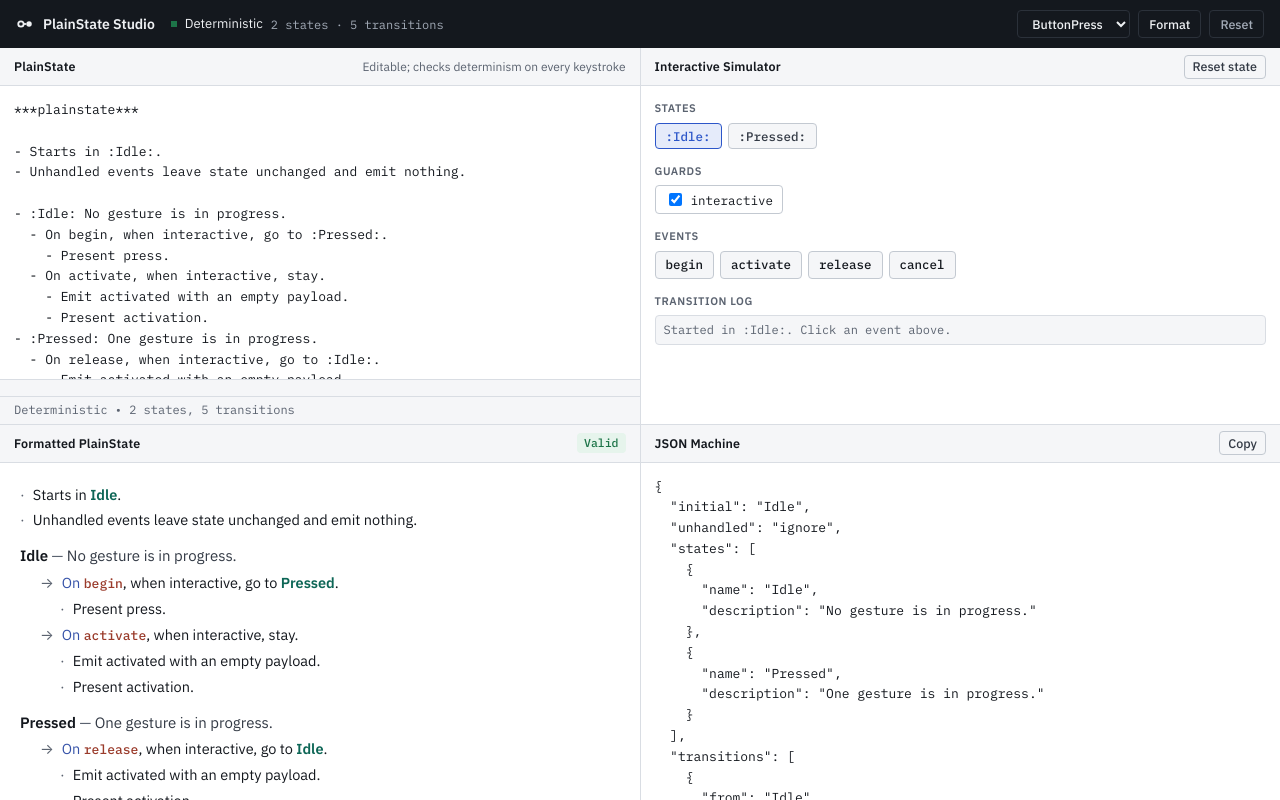
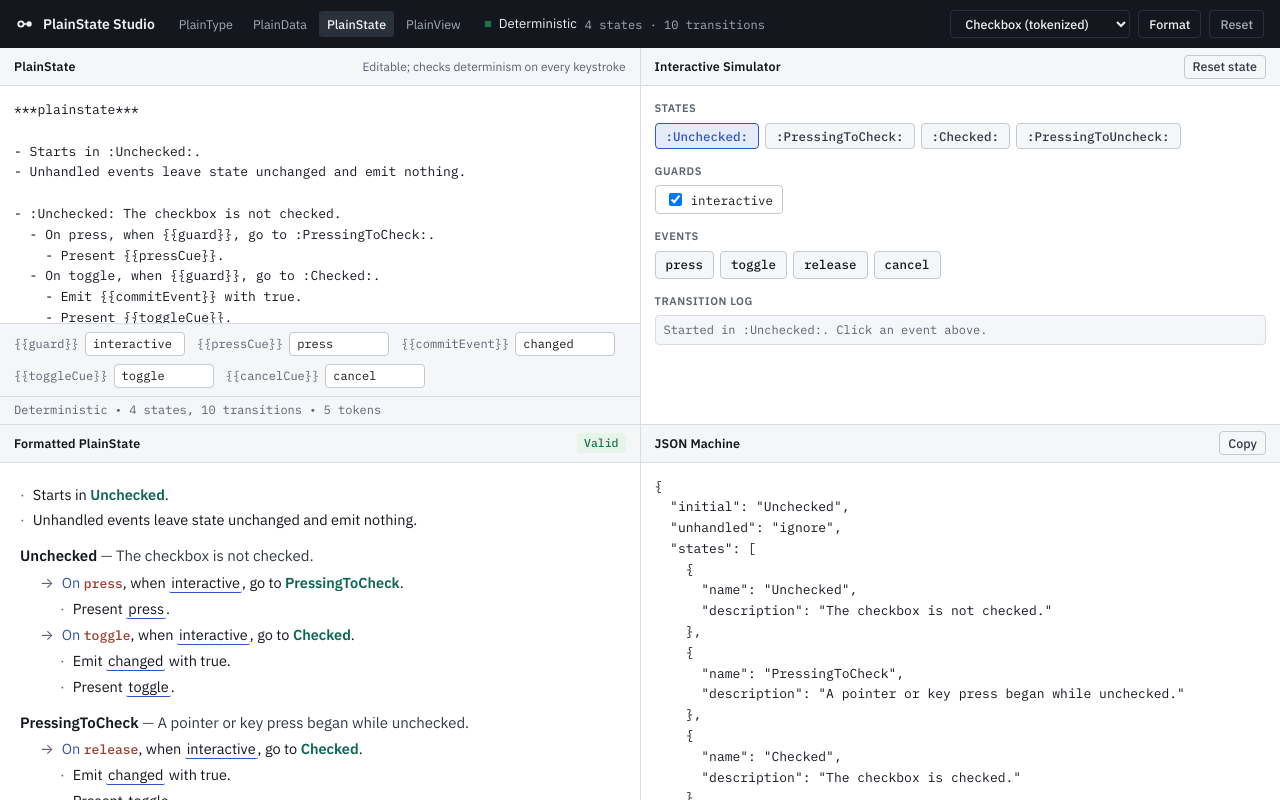
Before and after one commit to mrjf/PlainState, a website with bundled scripts: page demo/web/index.html in a window 1280 px wide. Built offline with nearby package versions, Linux system fonts and the light colour scheme.

Commit message:
Add tokenized Checkbox & ButtonPress examples with token-aware reader

```diff
--- a/demo/web/index.html
+++ b/demo/web/index.html
@@ -23,6 +23,12 @@
         </svg>
         <h1>PlainState Studio</h1>
       </div>
+      <nav class="family-links" aria-label="Plain family">
+        <a href="https://mrjf.github.io/PlainType/">PlainType</a>
+        <a href="https://mrjf.github.io/PlainData/">PlainData</a>
+        <a href="./" aria-current="page">PlainState</a>
+        <a href="https://mrjf.github.io/PlainView/">PlainView</a>
+      </nav>
       <div class="status" id="status" role="status" aria-live="polite" data-phase="synced">
         <span class="indicator" aria-hidden="true"></span>
         <span id="status-text">Deterministic</span>
@@ -30,7 +36,8 @@
       </div>
       <div class="actions">
         <select id="example-select" aria-label="Load example">
-          <option value="button-press">ButtonPress</option>
+          <option value="checkbox">Checkbox (tokenized)</option>
+          <option value="button-press">ButtonPress (tokenized)</option>
           <option value="async-fetch">AsyncFetch</option>
           <option value="door-lock">DoorLock</option>
         </select>
--- a/demo/web/main.ts
+++ b/demo/web/main.ts
@@ -6,28 +6,72 @@ import {
   parsePlainState,
   stepMachine,
   type StateMachine,
+  type TokenSpan,
 } from "../../src/index.js";
 
+const DEFAULT_TOKENS: Record<string, string> = {
+  guard: "interactive",
+  pressCue: "press",
+  toggleCue: "toggle",
+  activateCue: "activation",
+  cancelCue: "cancel",
+  commitEvent: "changed",
+};
+
 const EXAMPLES: Record<string, string> = {
+  checkbox: `***plainstate***
+
+- Starts in :Unchecked:.
+- Unhandled events leave state unchanged and emit nothing.
+
+- :Unchecked: The checkbox is not checked.
+  - On press, when {{guard}}, go to :PressingToCheck:.
+    - Present {{pressCue}}.
+  - On toggle, when {{guard}}, go to :Checked:.
+    - Emit {{commitEvent}} with true.
+    - Present {{toggleCue}}.
+- :PressingToCheck: A pointer or key press began while unchecked.
+  - On release, when {{guard}}, go to :Checked:.
+    - Emit {{commitEvent}} with true.
+    - Present {{toggleCue}}.
+  - On release, when not {{guard}}, go to :Unchecked:.
+    - Present {{cancelCue}}.
+  - On cancel, go to :Unchecked:.
+    - Present {{cancelCue}}.
+- :Checked: The checkbox is checked.
+  - On press, when {{guard}}, go to :PressingToUncheck:.
+    - Present {{pressCue}}.
+  - On toggle, when {{guard}}, go to :Unchecked:.
+    - Emit {{commitEvent}} with false.
+    - Present {{toggleCue}}.
+- :PressingToUncheck: A pointer or key press began while checked.
+  - On release, when {{guard}}, go to :Unchecked:.
+    - Emit {{commitEvent}} with false.
+    - Present {{toggleCue}}.
+  - On release, when not {{guard}}, go to :Checked:.
+    - Present {{cancelCue}}.
+  - On cancel, go to :Checked:.
+    - Present {{cancelCue}}.
+`,
   "button-press": `***plainstate***
 
 - Starts in :Idle:.
 - Unhandled events leave state unchanged and emit nothing.
 
 - :Idle: No gesture is in progress.
-  - On begin, when interactive, go to :Pressed:.
-    - Present press.
-  - On activate, when interactive, stay.
+  - On begin, when {{guard}}, go to :Pressed:.
+    - Present {{pressCue}}.
+  - On activate, when {{guard}}, stay.
     - Emit activated with an empty payload.
-    - Present activation.
+    - Present {{activateCue}}.
 - :Pressed: One gesture is in progress.
-  - On release, when interactive, go to :Idle:.
+  - On release, when {{guard}}, go to :Idle:.
     - Emit activated with an empty payload.
-    - Present activation.
-  - On release, when not interactive, go to :Idle:.
-    - Present cancel.
+    - Present {{activateCue}}.
+  - On release, when not {{guard}}, go to :Idle:.
+    - Present {{cancelCue}}.
   - On cancel, go to :Idle:.
-    - Present cancel.
+    - Present {{cancelCue}}.
 `,
   "async-fetch": `***plainstate***
 
@@ -73,7 +117,115 @@ const EXAMPLES: Record<string, string> = {
 const plainInput = document.getElementById("plain-input") as HTMLTextAreaElement;
 const formattedView = document.getElementById("formatted-view") as HTMLDivElement;
 const tokensBar = document.getElementById("tokens-bar") as HTMLDivElement;
-const tokenValues: Record<string, string> = {};
+const jsonView = document.getElementById("json-view") as HTMLPreElement;
+const exampleSelect = document.getElementById("example-select") as HTMLSelectElement;
+const statusEl = document.getElementById("status") as HTMLDivElement;
+const statusText = document.getElementById("status-text") as HTMLSpanElement;
+const statusMeta = document.getElementById("status-meta") as HTMLSpanElement;
+const compileBadge = document.getElementById("compile-badge") as HTMLSpanElement;
+const plainNotes = document.getElementById("plain-notes") as HTMLElement;
+const stateList = document.getElementById("state-list") as HTMLDivElement;
+const guardsBlock = document.getElementById("guards-block") as HTMLDivElement;
+const guardList = document.getElementById("guard-list") as HTMLDivElement;
+const eventList = document.getElementById("event-list") as HTMLDivElement;
+const traceList = document.getElementById("trace-list") as HTMLOListElement;
+const formatBtn = document.getElementById("format-btn") as HTMLButtonElement;
+const resetBtn = document.getElementById("reset-btn") as HTMLButtonElement;
+const simResetBtn = document.getElementById("sim-reset") as HTMLButtonElement;
+const copyJsonBtn = document.getElementById("copy-json") as HTMLButtonElement;
+
+const tokenValues: Record<string, string> = { ...DEFAULT_TOKENS };
+let currentMachine: StateMachine | null = null;
+let currentState = "";
+let guardValues: Record<string, boolean> = {};
+let trace: Array<{ text: string; ignored: boolean }> = [];
+
+function escapeHtml(text: string): string {
+  return text.replace(/&/g, "&amp;").replace(/</g, "&lt;").replace(/>/g, "&gt;");
+}
+
+function clipSpans(spans: readonly TokenSpan[], start: number, end: number): TokenSpan[] {
+  const out: TokenSpan[] = [];
+  for (const s of spans) {
+    if (s.start < end && start < s.end) {
+      out.push({
+        token: s.token,
+        start: Math.max(s.start, start) - start,
+        end: Math.min(s.end, end) - start,
+      });
+    }
+  }
+  return out;
+}
+
+function paintSlice(text: string, spans: readonly TokenSpan[]): string {
+  if (spans.length === 0) return escapeHtml(text);
+  let html = "";
+  let cursor = 0;
+  for (const s of spans) {
+    if (s.start > cursor) html += escapeHtml(text.slice(cursor, s.start));
+    html += `<span class="pv-token-resolved" data-token="${escapeHtml(s.token)}" title="{{${escapeHtml(s.token)}}}">${escapeHtml(text.slice(s.start, s.end))}</span>`;
+    cursor = s.end;
+  }
+  if (cursor < text.length) html += escapeHtml(text.slice(cursor));
+  return html;
+}
+
+function renderInline(text: string, spans: readonly TokenSpan[]): string {
+  let html = "";
+  let cursor = 0;
+  for (const match of text.matchAll(/:([A-Za-z][A-Za-z0-9_-]*):/g)) {
+    const at = match.index ?? 0;
+    const end = at + match[0].length;
+    if (at > cursor) html += paintSlice(text.slice(cursor, at), clipSpans(spans, cursor, at));
+    html += `<strong class="pv-ref">${paintSlice(match[1]!, clipSpans(spans, at + 1, end - 1))}</strong>`;
+    cursor = end;
+  }
+  if (cursor < text.length) html += paintSlice(text.slice(cursor), clipSpans(spans, cursor, text.length));
+  return html;
+}
+
+function renderReader(source: string, spans: readonly TokenSpan[] = []): string {
+  const normalized = source.replace(/\r\n/g, "\n");
+  const rows: string[] = [];
+  let offset = 0;
+  for (const line of normalized.split("\n")) {
+    const base = offset;
+    offset += line.length + 1;
+    if (line.trim() === "" || /^\*\*\*[^*]+\*\*\*$/.test(line.trim())) continue;
+    const indent = line.length - line.trimStart().length;
+    const depth = Math.floor(indent / 2);
+    if (!line.startsWith("- ", indent)) continue;
+    const bodyStart = indent + 2;
+    const body = line.slice(bodyStart);
+    const bodySpans = clipSpans(spans, base + bodyStart, base + line.length);
+
+    const stateDecl = /^:([A-Za-z][A-Za-z0-9_-]*):(?:\s+(.*))?$/.exec(body);
+    if (stateDecl) {
+      const name = stateDecl[1]!;
+      const rest = stateDecl[2]?.trim() ?? "";
+      const restStart = rest ? body.indexOf(rest, name.length + 2) : body.length;
+      const desc = rest
+        ? `<span class="pv-sep"> — </span><span class="pv-desc">${renderInline(rest, clipSpans(bodySpans, restStart, restStart + rest.length))}</span>`
+        : "";
+      rows.push(`<div class="pv-row pv-definition" style="--depth:${depth}"><strong class="pv-name">${paintSlice(name, clipSpans(bodySpans, 1, 1 + name.length))}</strong>${desc}</div>`);
+      continue;
+    }
+
+    const edge = /^(On\s+)([A-Za-z][A-Za-z0-9_-]*)(.*)$/.exec(body);
+    if (edge) {
+      const evStart = edge[1]!.length;
+      const restStart = evStart + edge[2]!.length;
+      rows.push(
+        `<div class="pv-row pv-edge" style="--depth:${depth}"><span class="pv-bullet">→</span><span class="pv-keyword">${escapeHtml(edge[1]!)}</span><span class="pv-event">${paintSlice(edge[2]!, clipSpans(bodySpans, evStart, restStart))}</span>${renderInline(edge[3]!, clipSpans(bodySpans, restStart, body.length))}</div>`,
+      );
+      continue;
+    }
+
+    rows.push(`<div class="pv-row pv-directive" style="--depth:${depth}"><span class="pv-bullet">·</span>${renderInline(body, bodySpans)}</div>`);
+  }
+  return rows.join("");
+}
 
 function renderTokensBar(tokens: string[]): void {
   tokensBar.hidden = tokens.length === 0;
@@ -99,69 +251,6 @@ function renderTokensBar(tokens: string[]): void {
     label.append(span, input);
     tokensBar.appendChild(label);
   }
-}
-const jsonView = document.getElementById("json-view") as HTMLPreElement;
-const exampleSelect = document.getElementById("example-select") as HTMLSelectElement;
-const statusEl = document.getElementById("status") as HTMLDivElement;
-const statusText = document.getElementById("status-text") as HTMLSpanElement;
-const statusMeta = document.getElementById("status-meta") as HTMLSpanElement;
-const compileBadge = document.getElementById("compile-badge") as HTMLSpanElement;
-const plainNotes = document.getElementById("plain-notes") as HTMLElement;
-const stateList = document.getElementById("state-list") as HTMLDivElement;
-const guardsBlock = document.getElementById("guards-block") as HTMLDivElement;
-const guardList = document.getElementById("guard-list") as HTMLDivElement;
-const eventList = document.getElementById("event-list") as HTMLDivElement;
-const traceList = document.getElementById("trace-list") as HTMLOListElement;
-const formatBtn = document.getElementById("format-btn") as HTMLButtonElement;
-const resetBtn = document.getElementById("reset-btn") as HTMLButtonElement;
-const simResetBtn = document.getElementById("sim-reset") as HTMLButtonElement;
-const copyJsonBtn = document.getElementById("copy-json") as HTMLButtonElement;
-
-let currentMachine: StateMachine | null = null;
-let currentState = "";
-let guardValues: Record<string, boolean> = {};
-let trace: Array<{ text: string; ignored: boolean }> = [];
-
-function escapeHtml(text: string): string {
-  return text.replace(/&/g, "&amp;").replace(/</g, "&lt;").replace(/>/g, "&gt;");
-}
-
-function renderInline(text: string): string {
-  return escapeHtml(text).replace(
-    /:([A-Za-z][A-Za-z0-9_-]*):/g,
-    '<strong class="pv-ref">$1</strong>',
-  );
-}
-
-function renderReader(source: string): string {
-  const rows: string[] = [];
-  for (const line of source.split("\n")) {
-    if (line.trim() === "" || /^\*\*\*[^*]+\*\*\*$/.test(line.trim())) continue;
-    const indent = line.length - line.trimStart().length;
-    const depth = Math.floor(indent / 2);
-    if (!line.startsWith("- ", indent)) continue;
-    const body = line.slice(indent + 2);
-
-    const stateDecl = /^:([A-Za-z][A-Za-z0-9_-]*):(?:\s+(.*))?$/.exec(body);
-    if (stateDecl) {
-      const desc = stateDecl[2]?.trim()
-        ? `<span class="pv-sep"> — </span><span class="pv-desc">${renderInline(stateDecl[2].trim())}</span>`
-        : "";
-      rows.push(`<div class="pv-row pv-definition" style="--depth:${depth}"><strong class="pv-name">${escapeHtml(stateDecl[1]!)}</strong>${desc}</div>`);
-      continue;
-    }
-
-    const edge = /^(On\s+)([A-Za-z][A-Za-z0-9_-]*)(.*)$/.exec(body);
-    if (edge) {
-      rows.push(
-        `<div class="pv-row pv-edge" style="--depth:${depth}"><span class="pv-bullet">→</span><span class="pv-keyword">${escapeHtml(edge[1]!)}</span><span class="pv-event">${escapeHtml(edge[2]!)}</span>${renderInline(edge[3]!)}</div>`,
-      );
-      continue;
-    }
-
-    rows.push(`<div class="pv-row pv-directive" style="--depth:${depth}"><span class="pv-bullet">·</span>${renderInline(body)}</div>`);
-  }
-  return rows.join("");
 }
 
 function renderSimulator(): void {
@@ -206,7 +295,7 @@ function renderSimulator(): void {
       if (res.matched && res.transition) {
         const extras = [
           ...res.transition.actions.map((a) => `do ${a}`),
-          ...res.transition.emits.map((e) => `emit ${e.event}`),
+          ...res.transition.emits.map((e) => `emit ${e.event}${e.payload ? `(${e.payload})` : ""}`),
           ...res.transition.effects.map((f) => `req ${f}`),
           ...(res.transition.present ? [`present ${res.transition.present}`] : []),
         ];
@@ -243,7 +332,6 @@ function compile(): void {
     renderTokensBar(tokens);
     const applied = applyTokens(plainInput.value, tokenValues);
     const machine = parsePlainState(applied.text);
-    const canonical = formatPlainState(machine);
     const analysis = analyzeMachine(machine);
     const json = JSON.stringify(machine, null, 2);
 
@@ -254,13 +342,14 @@ function compile(): void {
     }
     currentMachine = machine;
 
-    formattedView.innerHTML = renderReader(canonical);
+    formattedView.innerHTML = renderReader(applied.text, applied.spans);
     jsonView.textContent = json + "\n";
 
     const warn = analysis.unreachableStates.length
       ? ` • unreachable: ${analysis.unreachableStates.join(", ")}`
       : "";
-    plainNotes.textContent = `Deterministic • ${analysis.states.length} states, ${machine.transitions.length} transitions${warn}`;
+    const tokNote = tokens.length ? ` • ${tokens.length} tokens` : "";
+    plainNotes.textContent = `Deterministic • ${analysis.states.length} states, ${machine.transitions.length} transitions${tokNote}${warn}`;
     plainNotes.className = "notes";
 
     statusEl.dataset.phase = "synced";
@@ -282,7 +371,8 @@ function compile(): void {
 }
 
 function loadExample(id: string): void {
-  plainInput.value = EXAMPLES[id] ?? EXAMPLES["button-press"]!;
+  plainInput.value = EXAMPLES[id] ?? EXAMPLES.checkbox!;
+  Object.assign(tokenValues, DEFAULT_TOKENS);
   currentMachine = null;
   guardValues = {};
   trace = [];
@@ -293,7 +383,8 @@ plainInput.addEventListener("input", compile);
 exampleSelect.addEventListener("change", () => loadExample(exampleSelect.value));
 formatBtn.addEventListener("click", () => {
   try {
-    plainInput.value = formatPlainState(parsePlainState(plainInput.value));
+    const applied = applyTokens(plainInput.value, tokenValues);
+    plainInput.value = formatPlainState(parsePlainState(applied.text));
     compile();
   } catch {
     compile();
@@ -316,4 +407,4 @@ copyJsonBtn.addEventListener("click", async () => {
   }
 });
 
-loadExample("button-press");
+loadExample("checkbox");
--- a/demo/web/styles.css
+++ b/demo/web/styles.css
@@ -94,6 +94,18 @@ body {
 .brand { display: flex; align-items: center; gap: 9px; }
 .mark { width: 18px; height: 18px; color: var(--shell-ink); }
 .brand h1 { margin: 0; font-size: 14px; font-weight: 600; letter-spacing: -0.005em; }
+
+.family-links { display: flex; align-items: center; gap: 4px; }
+.family-links a {
+  color: var(--shell-muted);
+  text-decoration: none;
+  font-size: 12.5px;
+  padding: 4px 8px;
+  border-radius: var(--radius);
+}
+.family-links a:hover { color: var(--shell-ink); background: var(--shell-rule); }
+.family-links a[aria-current="page"] { color: var(--shell-ink); background: var(--shell-rule); font-weight: 500; }
+@media (max-width: 960px) { .family-links { display: none; } }
 
 .status {
   display: flex;
@@ -328,6 +340,12 @@ button.quiet:hover { color: var(--shell-ink); }
 .pv-desc { color: var(--t-desc); }
 .pv-event { font-family: var(--mono); font-size: 13px; color: var(--t-event); font-weight: 500; }
 .pv-keyword { color: var(--t-keyword); }
+.pv-token-resolved {
+  border-bottom: 1.5px solid var(--accent);
+  padding: 0 2px;
+  border-radius: 2px;
+}
+.pv-token-resolved:hover { background: var(--selection); }
 .tokens-bar {
   display: flex;
   flex-wrap: wrap;
```
